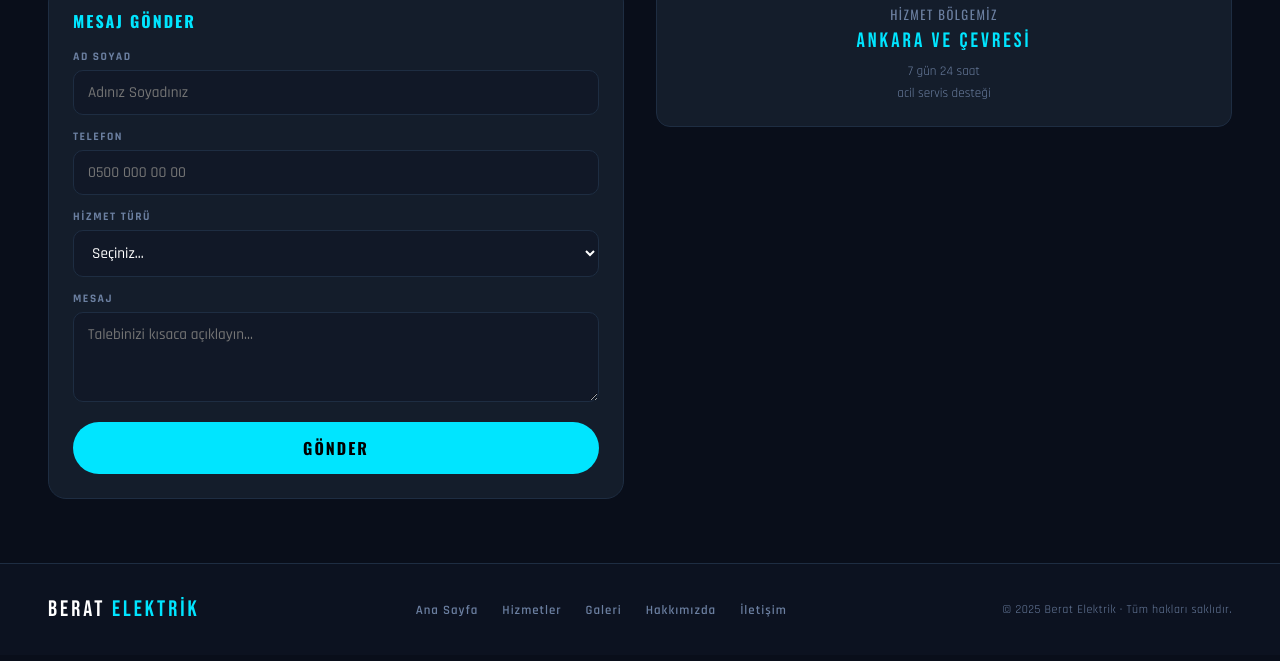
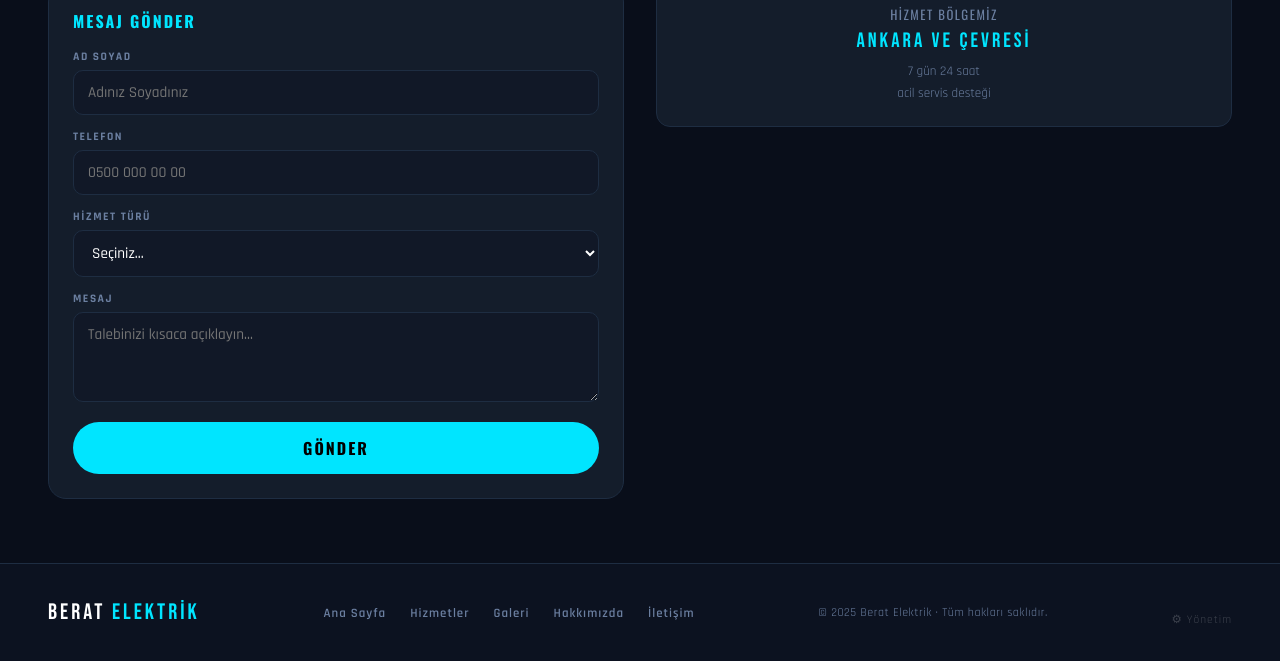
Before and after one commit to emreshnn/berat-elektrik, a plain HTML site: page index.html in a window 1280 px wide. Shown: the part 3799-4460 px from the top of the page. Drawn offline with nearby package versions, Linux system fonts and the light colour scheme; no server answers; animation ran at ten frames a second.

Commit message:
Add subtle admin link to footer

```diff
--- a/index.html
+++ b/index.html
@@ -1120,6 +1120,7 @@
       <li><a href="#iletisim">İletişim</a></li>
     </ul>
     <div class="footer-copy">© 2025 Berat Elektrik · Tüm hakları saklıdır.</div>
+    <div style="margin-top:12px;"><a href="/admin/" style="font-size:.72rem;color:rgba(255,255,255,.2);text-decoration:none;letter-spacing:1px;" onmouseover="this.style.color='rgba(0,229,255,.5)'" onmouseout="this.style.color='rgba(255,255,255,.2)'">⚙ Yönetim</a></div>
   </div>
 </footer>
 
```
